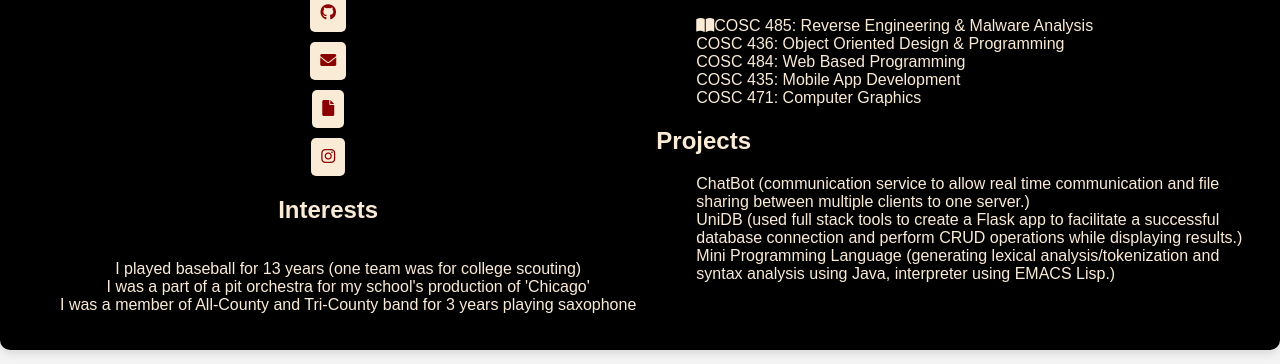
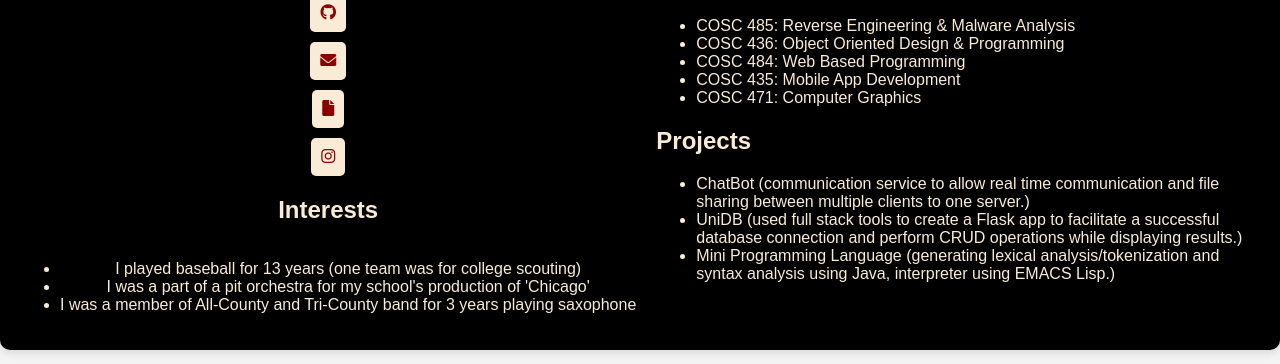
Before and after one commit to BLehosky/blehosky.github.io, a plain HTML site: page index.html in a window 1280 px wide. Shown: the part 206-570 px from the top of the page. Drawn offline with Linux system fonts and the light colour scheme.

Commit message:
Reverted to normal list

```diff
--- a/cosc484ec.css
+++ b/cosc484ec.css
@@ -37,6 +37,3 @@
   .section-1 a:hover {
     transform: translateY(-3px) scale(1.2);
   }
-  ul {
-    list-style-type: none;
-  }
--- a/index.html
+++ b/index.html
@@ -37,7 +37,7 @@
           <p>I am a current senior at Towson University with an interest in Web/Mobile App development and Cybersecurity.</p>
           <h2>Courses Taken</h2>
           <ul class="courses">
-            <li><i class="fa-solid fa-book-open"></i>COSC 485: Reverse Engineering & Malware Analysis</li>
+            <li>COSC 485: Reverse Engineering & Malware Analysis</li>
             <li>COSC 436: Object Oriented Design & Programming</li>
             <li>COSC 484: Web Based Programming</li>
             <li>COSC 435: Mobile App Development</li>
```
